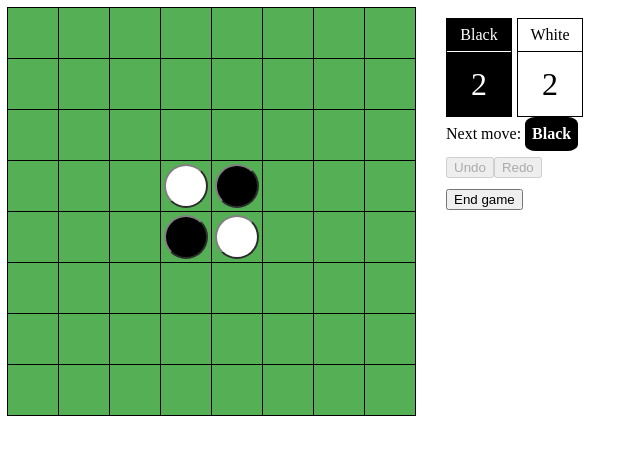
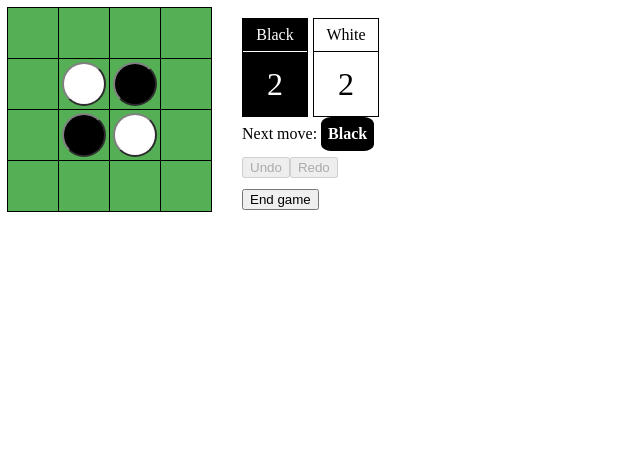
Before and after one commit to saturn597/hello-ot, a React app: page / in a window 1280 px wide. Both pictures are taken after a click on the button "Play offline". Shown: the whole page, without its empty margins (0-640 px from the left). Built offline with nearby package versions, Linux system fonts and the light colour scheme; no server answers.

Commit message:
Make board width/height a prop on the board
Rather than pullng from a global constant.

```diff
--- a/src/index.css
+++ b/src/index.css
@@ -7,7 +7,6 @@ body {
   flex-direction: row;
   flex-wrap: wrap;
   vertical-align: top;
-  width: 408px;
 }
 
 .disabled {
--- a/src/index.js
+++ b/src/index.js
@@ -4,8 +4,13 @@ import ReactDOM from 'react-dom';
 import './index.css';
 import OthelloState from './othellostate.js';
 
-const BOARDWIDTH = 8;
-const BOARDHEIGHT = 8;
+// width and height of board in number of squares
+const BOARDWIDTH = 4;
+const BOARDHEIGHT = 4;
+
+// width and height of squares in pixels
+const SQUAREWIDTH = 52;
+const SQUAREHEIGHT = 52;
 
 const loc = window.location;
 const ws_port = 10001;
@@ -104,6 +109,8 @@ class App extends React.Component {
     }
     return (
       <Game
+        width={BOARDWIDTH}
+        height={BOARDHEIGHT}
         onEnd={this.endGame}
         player={this.state.player}
         ws={this.state.ws}
@@ -119,7 +126,7 @@ class Game extends React.Component {
   constructor(props) {
     super(props);
 
-    const os = OthelloState.initialState(BOARDWIDTH, BOARDHEIGHT);
+    const os = OthelloState.initialState(this.props.width, this.props.height);
     this.state = {
       gameAborted: false,
       history: [os],
@@ -241,6 +248,7 @@ class Game extends React.Component {
           enabled={this.acceptingClicks()}
           squares={this.state.os.squares}
           onClick={i => this.handleClick(i)}
+          width={this.props.width}
         />
         <div id="hud">
           <ScoreDisplay score={score} />
@@ -275,6 +283,7 @@ class Game extends React.Component {
 
 
 function Board(props) {
+  const style = { width: (props.width * (SQUAREWIDTH - 1)) + 'px' };
   const squares = props.squares.map((sq, i) =>
     <Square
       key={i}
@@ -284,7 +293,11 @@ function Board(props) {
     </Square>
   );
   const className = props.enabled ? 'enabled' : 'disabled';
-  return <div id="board" className={className}>{squares}</div>;
+  return (
+    <div id="board" className={className} style={ style }>
+      {squares}
+    </div>
+  )
 }
 
 function PlayerChip(props) {
@@ -337,13 +350,18 @@ function ScoreDisplay(props) {
 }
 
 function Square(props) {
+  const style = {
+    width: SQUAREWIDTH + 'px',
+    height: SQUAREHEIGHT + 'px',
+  };
+
   let color = 'blank';
   if (props.status !== null) {
     color = props.status ? 'black' : 'white';
   }
 
   return (
-    <button className="square" onClick={props.onClick}>
+    <button className="square" onClick={props.onClick} style={style}>
       <div className={color}></div>
     </button>
   );
```
